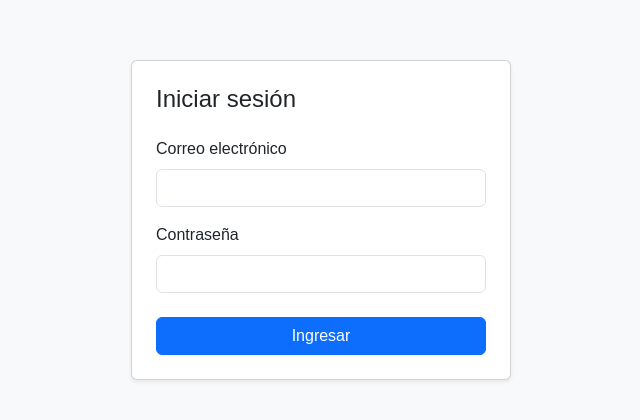
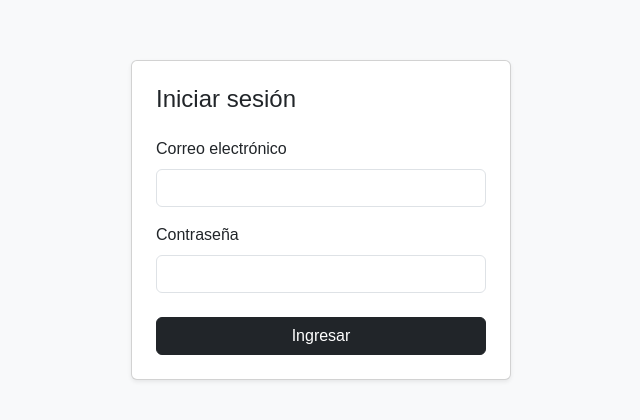
Before and after one commit to jtagram/iam, a Next.js app: page /login in a window 1280 px wide. Shown: the part 180-600 px from the top of the page, without its empty margins (319-959 px from the left). Built offline with nearby package versions, Linux system fonts and the light colour scheme.

Commit message:
style(iam): use black text/buttons instead of Bootstrap's default blue
Sidebar nav links are black at rest (white on the active black pill),
and the login submit button uses the "dark" variant instead of primary.

```diff
--- a/app/globals.css
+++ b/app/globals.css
@@ -16,6 +16,11 @@ body {
   font-family: Arial, Helvetica, sans-serif;
 }
 
+.nav-pills .nav-link {
+  color: #000;
+}
+
 .nav-pills .nav-link.active {
   background-color: #000;
+  color: #fff;
 }
--- a/app/login/page.tsx
+++ b/app/login/page.tsx
@@ -84,7 +84,12 @@ export default function LoginPage() {
               </Alert>
             )}
 
-            <Button type="submit" disabled={isSubmitting} className="w-100">
+            <Button
+              type="submit"
+              variant="dark"
+              disabled={isSubmitting}
+              className="w-100"
+            >
               {isSubmitting ? "Ingresando…" : "Ingresar"}
             </Button>
           </Form>
```
